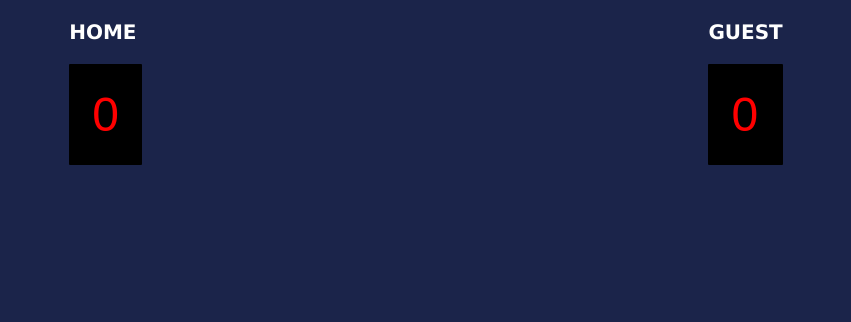
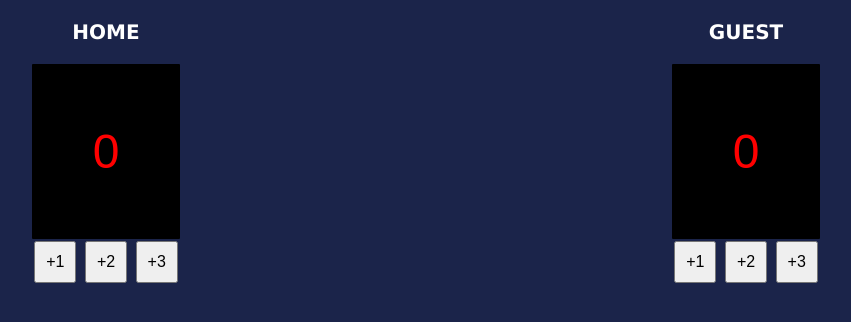
Before and after one commit to Sarremo2002/basket-ball-score-board, a plain HTML site: page index.html in a window 1280 px wide. Shown: the whole page, without its empty margins (214-1065 px from the left). Drawn offline with Linux system fonts and the light colour scheme.

Commit message:
add buttons and fixed centering again i think

```diff
--- a/index.css
+++ b/index.css
@@ -15,13 +15,21 @@ h3 {
   font-weight: 700;
   font-style: bold;
   font-size: 1.25rem;
+  text-align: center;
 }
 
 .score {
+  text-align: center;
   font-size: 48px;
   background-color: black;
   color: red;
-  padding: 23px;
+  padding: 60px;
   margin: 0;
   border-radius: 1px;
 }
+
+.buttons button {
+  margin: 2px;
+  padding: 10px;
+  font-size: 16px;
+}
--- a/index.html
+++ b/index.html
@@ -8,10 +8,21 @@
       <div>
         <h3>HOME</h3>
         <div class="score" id="home-score">0</div>
+        <div class="buttons">
+          <button>+1</button>
+          <button>+2</button>
+          <button>+3</button>
+        </div>
       </div>
+
       <div>
         <h3>GUEST</h3>
         <div class="score" id="guest-score">0</div>
+        <div class="buttons">
+          <button>+1</button>
+          <button>+2</button>
+          <button>+3</button>
+        </div>
       </div>
     </div>
 
```
